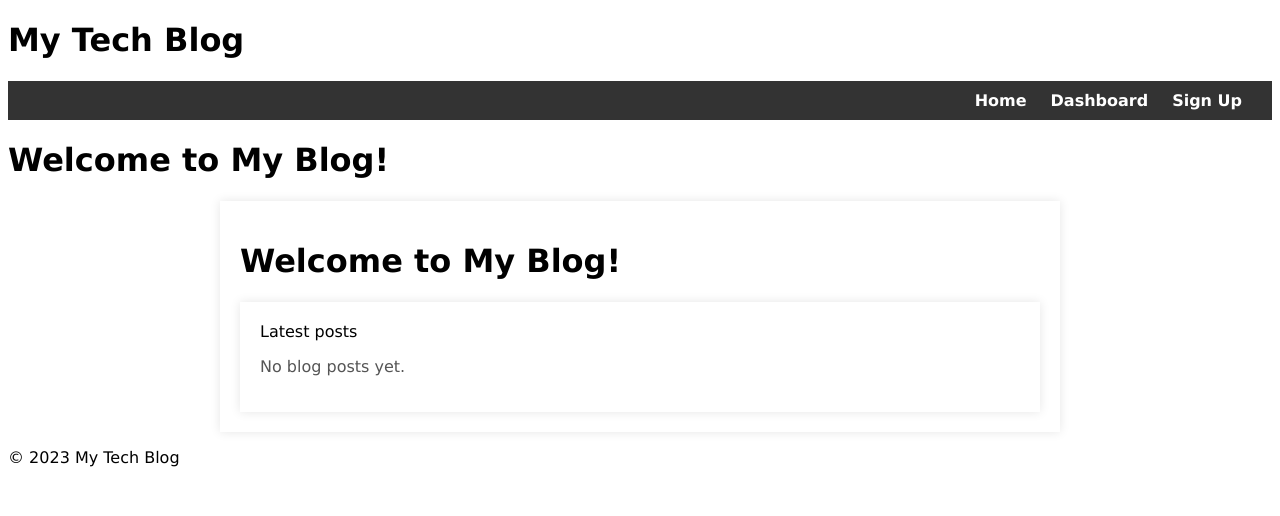
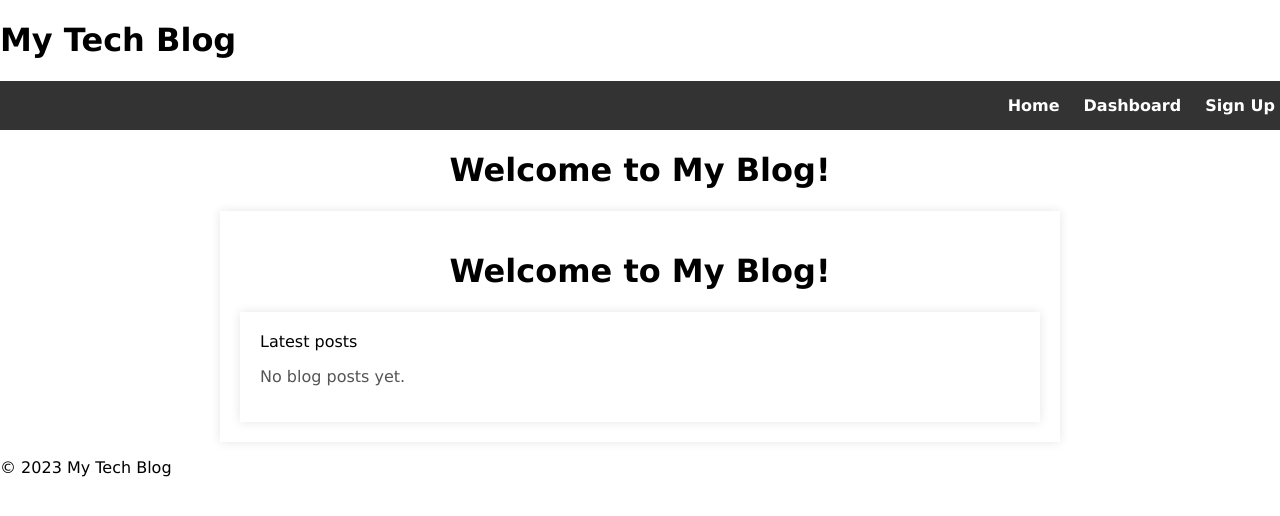
Before and after one commit to RG-GitUser/tech-blog, a Node server app: template views/home.handlebars in a window 1280 px wide. Shown: the top 516 px of the page. Run offline with Node 20, Linux system fonts and the light colour scheme; the template is opened without the code that fills it, so the values that code supplies are empty; some libraries are stand-ins or nearby versions.

Commit message:
centered text and edited css files

```diff
--- a/public/css/style.css
+++ b/public/css/style.css
@@ -1,4 +1,10 @@
 /*main.handlebar.js*/
+
+
+body, html {
+  margin: 0;
+  padding: 0;
+}
 
 /* Nav bar */
 
@@ -11,12 +17,18 @@ title {
 
 }
 
+#homeTitle {
+  text-align: center;
+
+}
+
 nav {
     background-color: #333;
     color: #fff;
-    padding: 10px;
+    padding: 15px;
     margin: 0;
     text-align: right;
+    width: 100%;
 }
 
 /* Style for the nav bar links */
--- a/views/home.handlebars
+++ b/views/home.handlebars
@@ -10,7 +10,7 @@
 <body>
 
 <div id="homepage-template">
-  <h1>Welcome to My Blog!</h1>
+  <h1 id="homeTitle">Welcome to My Blog!</h1>
 
   <div id="posts">Latest posts
     {{#if blogPosts.length}}
```
